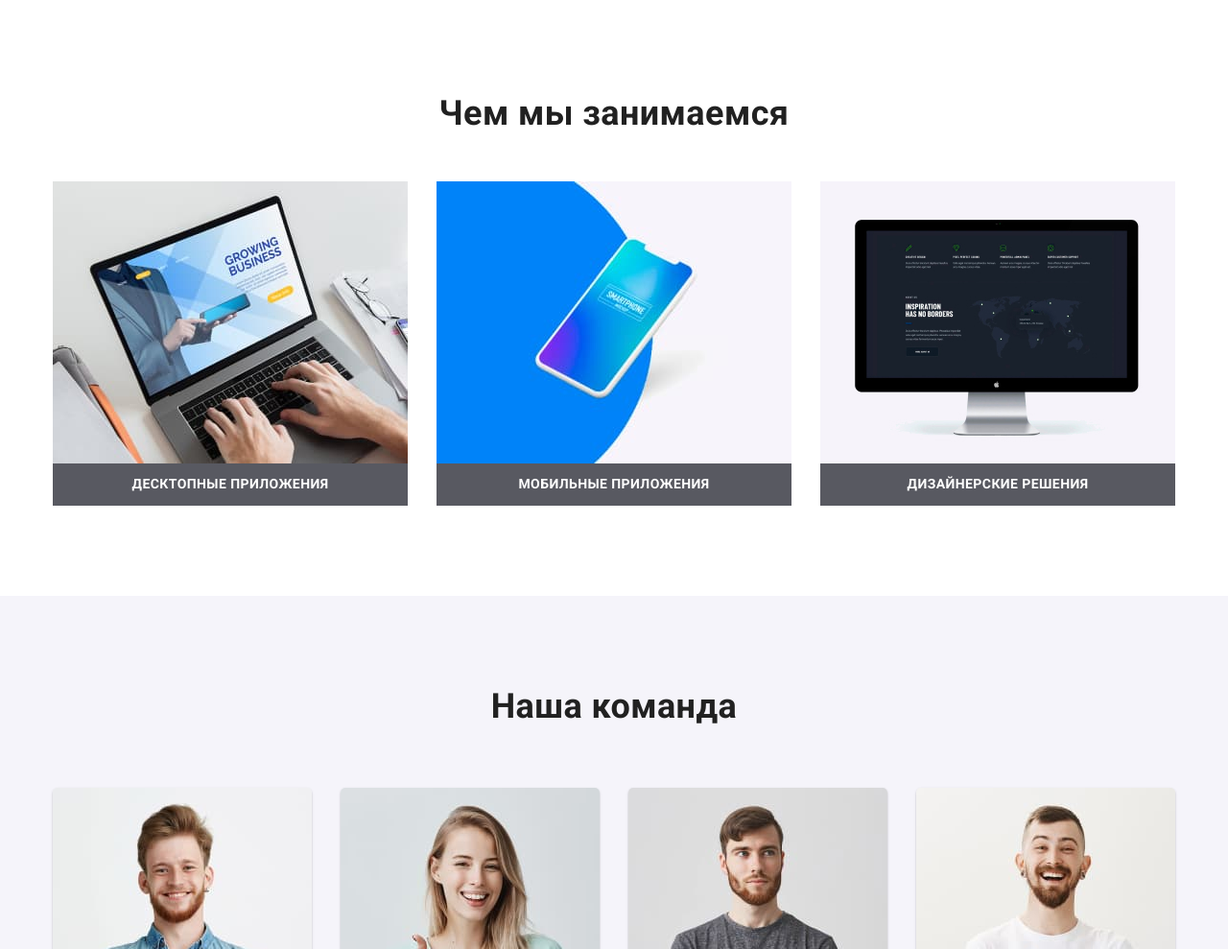
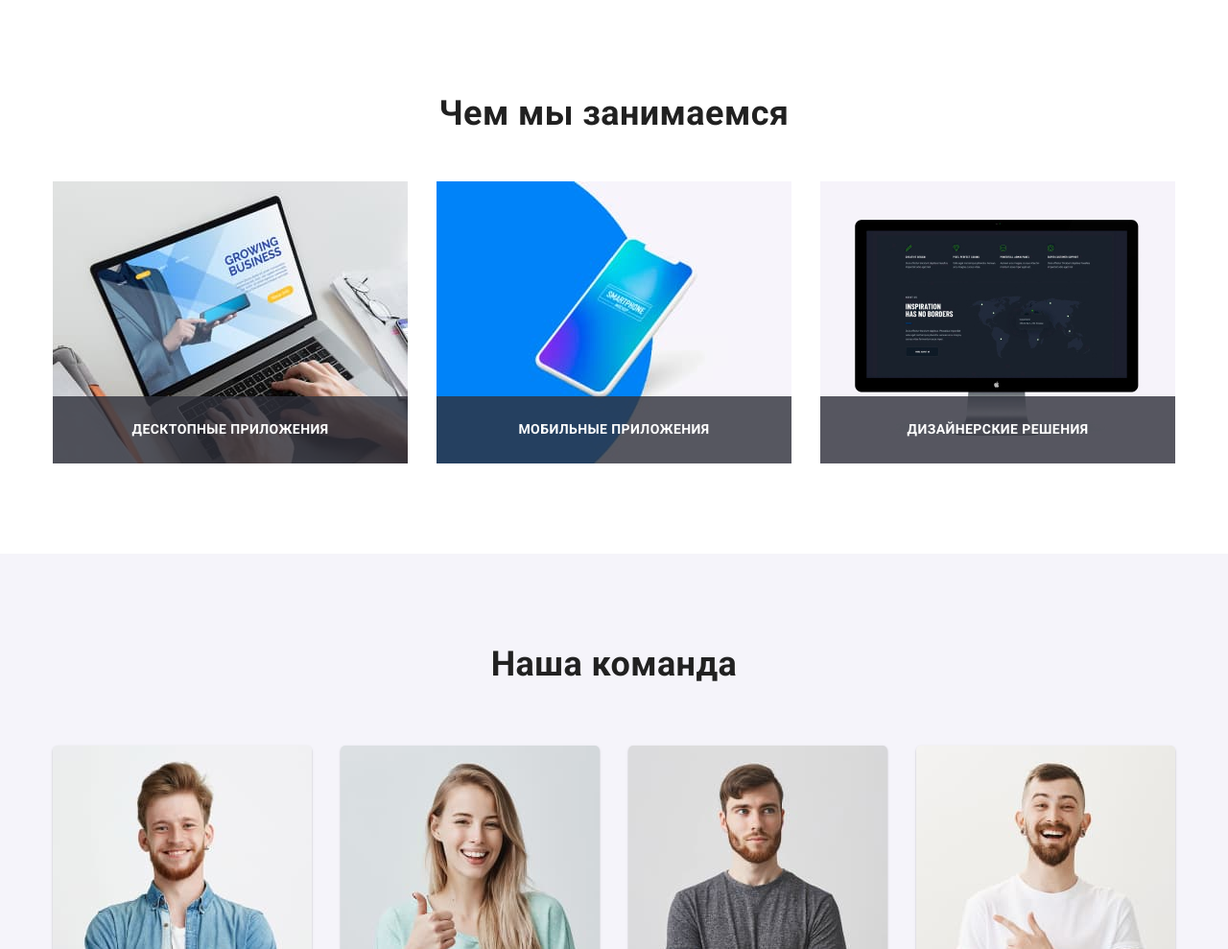
Before and after one commit to Igor-bond69/goit-markup-hw-05, a plain HTML site: page index.html in a window 1280 px wide. Shown: the part 1252-2241 px from the top of the page at 96% size. Drawn offline with nearby package versions, Linux system fonts and the light colour scheme.

Commit message:
adds styles section works

```diff
--- a/css/main.css
+++ b/css/main.css
@@ -370,16 +370,19 @@ img {
 }
 
 .works-title {
-  color: var(--title-text-color);
-  font-family: Roboto;
-  font-style: normal;
-  font-weight: bold;
+  position: absolute;
+  bottom: 0;
+  width: 100%;
+  height: 70px;
+  margin: 0;
+  padding: 27px 82px;
   font-size: 14px;
   line-height: 1.14;
   text-align: center;
   letter-spacing: 0.03em;
   text-transform: uppercase;
-  color: #ffffff;
+  color: var(--primary-white-color);
+  background: rgba(47, 48, 58, 0.8);
 }
 
 .container-works {
@@ -389,6 +392,7 @@ img {
 }
 
 .works-li {
+  position: relative;
   width: 370px;
 
   margin-right: 30px;
```
